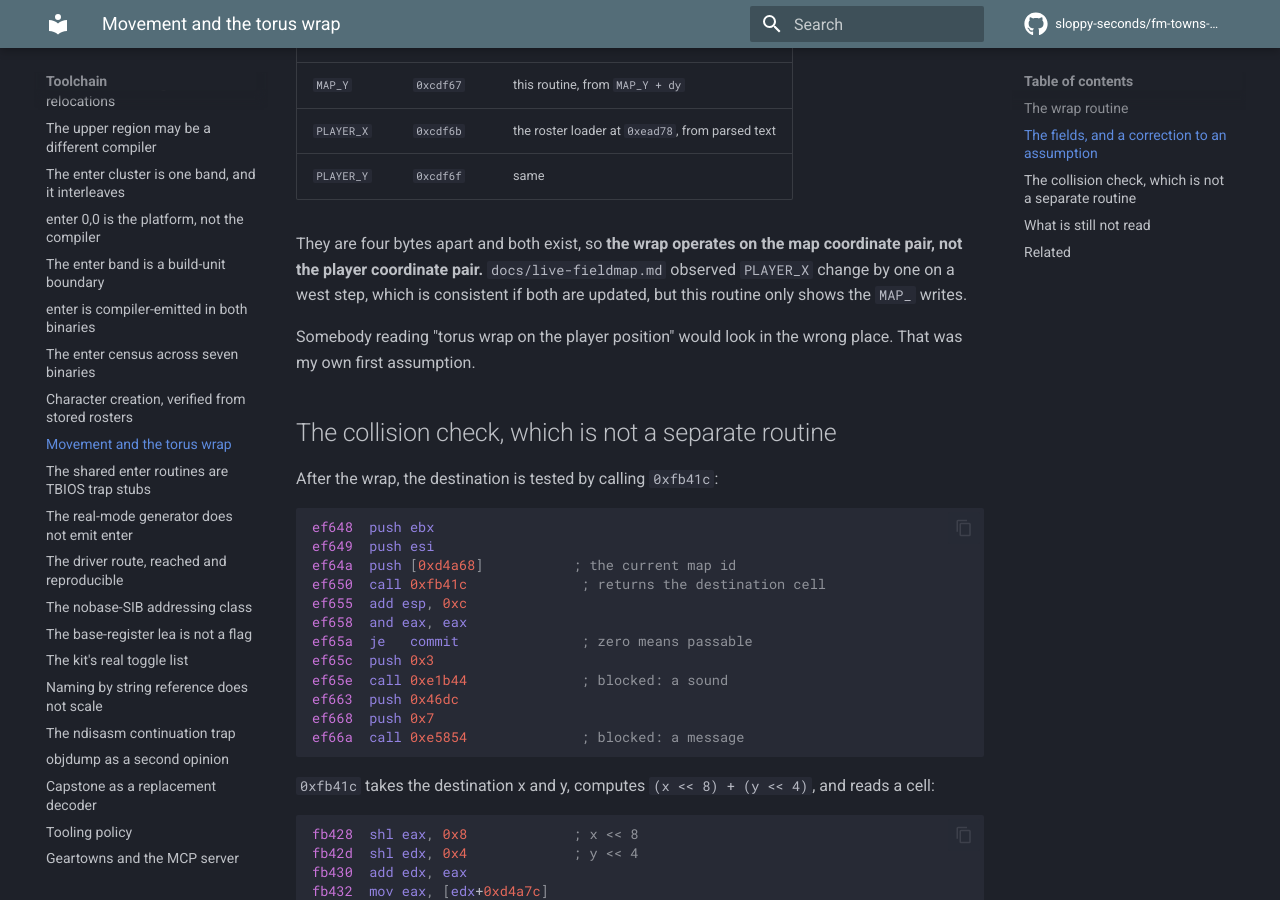
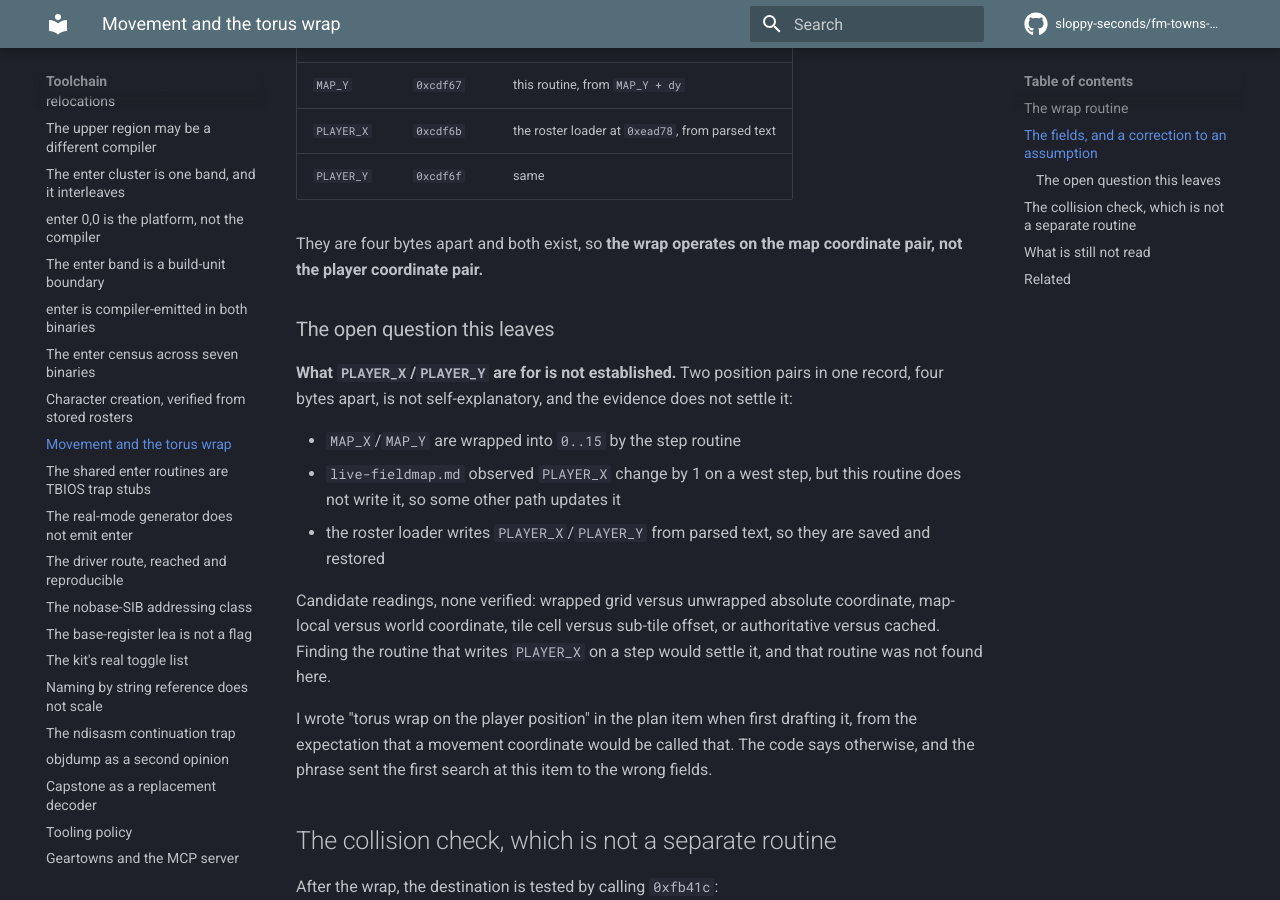
Before and after one commit to sloppy-seconds/fm-towns-ultima, an MkDocs documentation site: the page built from docs/movement-and-wrap.md, in a window 1280 px wide and 900 px high, scrolled down 1731 px. Built offline with MkDocs 1.6.1 and Material for MkDocs 9.7.7, drawn with Linux system fonts in a browser that asks for light colours; comment, search, counter and statistics services are not loaded.

Commit message:
State what PLAYER_X/PLAYER_Y are not, and leave the question open
The page implied the two position pairs might simply both be updated.
That was a guess. Recorded instead: MAP_X/MAP_Y are wrapped by the step
routine, PLAYER_X/PLAYER_Y are written by the roster loader from parsed
text and observed by live-fieldmap to change on a step, so some other path
updates them, and that path was not found.

Four candidate readings listed and none endorsed. Also records that the
phrase 'torus wrap on the player position' was written from expectation
rather than from the code.

```diff
--- a/docs/movement-and-wrap.md
+++ b/docs/movement-and-wrap.md
@@ -73,11 +73,25 @@ behaviour when only one axis moves, and it is recorded here as unexplained.
 | `PLAYER_Y` | `0xcdf6f` | same |
 
 They are four bytes apart and both exist, so **the wrap operates on the map coordinate pair, not
-the player coordinate pair.** `docs/live-fieldmap.md` observed `PLAYER_X` change by one on a west
-step, which is consistent if both are updated, but this routine only shows the `MAP_` writes.
+the player coordinate pair.**
 
-Somebody reading "torus wrap on the player position" would look in the wrong place. That was my
-own first assumption.
+### The open question this leaves
+
+**What `PLAYER_X`/`PLAYER_Y` are for is not established.** Two position pairs in one record, four
+bytes apart, is not self-explanatory, and the evidence does not settle it:
+
+- `MAP_X`/`MAP_Y` are wrapped into `0..15` by the step routine
+- `live-fieldmap.md` observed `PLAYER_X` change by 1 on a west step, but this routine does not
+  write it, so some other path updates it
+- the roster loader writes `PLAYER_X`/`PLAYER_Y` from parsed text, so they are saved and restored
+
+Candidate readings, none verified: wrapped grid versus unwrapped absolute coordinate, map-local
+versus world coordinate, tile cell versus sub-tile offset, or authoritative versus cached. Finding
+the routine that writes `PLAYER_X` on a step would settle it, and that routine was not found here.
+
+I wrote "torus wrap on the player position" in the plan item when first drafting it, from the
+expectation that a movement coordinate would be called that. The code says otherwise, and the
+phrase sent the first search at this item to the wrong fields.
 
 ## The collision check, which is not a separate routine
 
```
